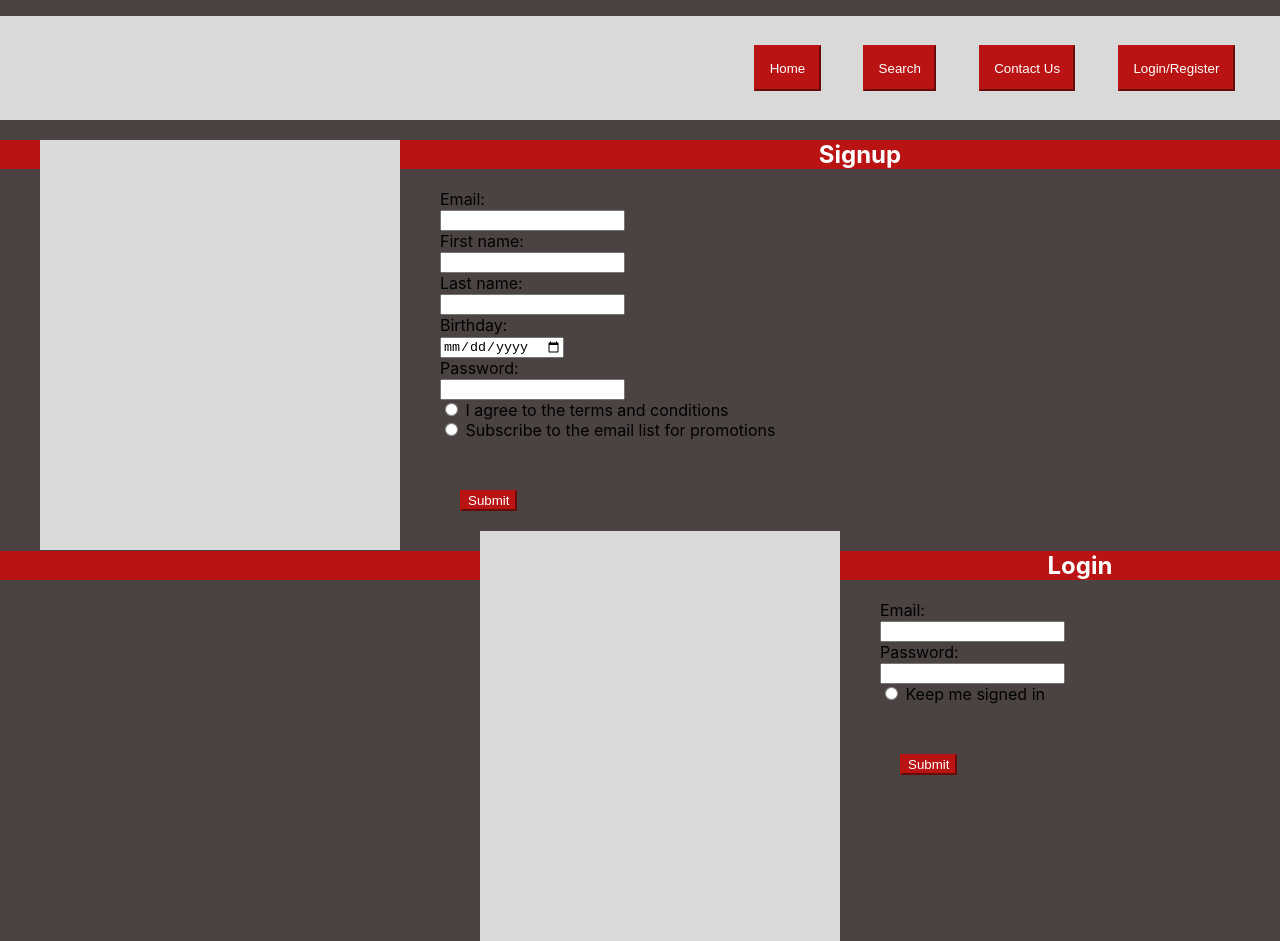
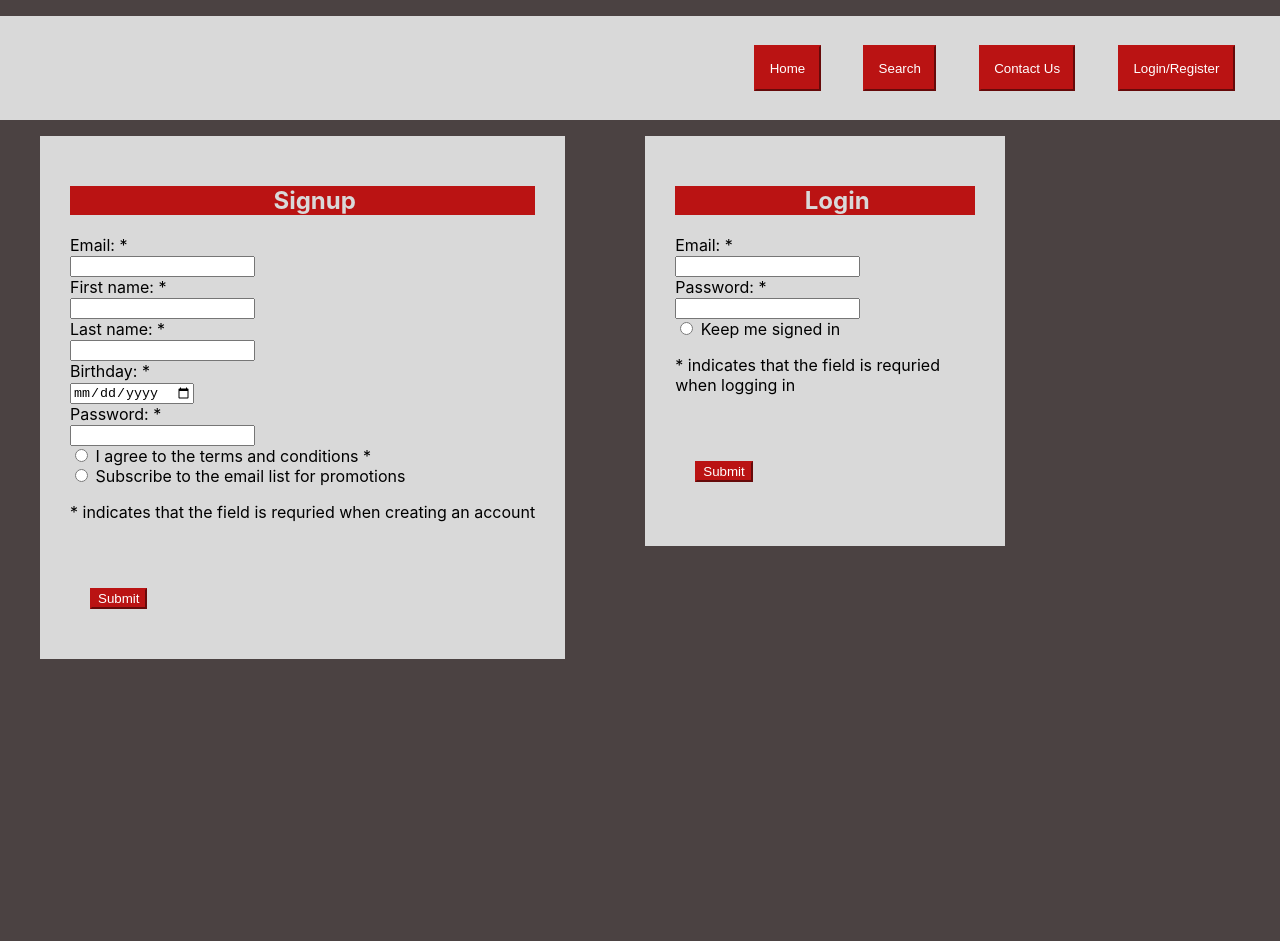
Before and after one commit to schneider811/CSCI6050_4040_Project, a React (Create React App) app in the folder ticketbookingapp/: page / in a window 1280 px wide. Both pictures are taken after a click on the button "Login/Register". After the commit the page ends 800 px from the top, so only its background shows below. Built offline with nearby package versions, Linux system fonts and the light colour scheme.

Commit message:
Fixed Format of Login/Signup

```diff
--- a/ticketbookingapp/src/Components/MoviePanel.js
+++ b/ticketbookingapp/src/Components/MoviePanel.js
@@ -8,7 +8,7 @@ function MoviePanel(params) {
         <p class = "title"> {params.name} </p>
 
         <button class = "book"> Book</button>
-        <button class = "trailer"> Trailer</button>
+        <button class = "trailer" onClick={() => {window.open("https://www.youtube.com/watch?v=fb5ELWi-ekk");}}> Trailer</button>
     </div>;
 }
 
--- a/ticketbookingapp/src/Pages/Home/Home.js
+++ b/ticketbookingapp/src/Pages/Home/Home.js
@@ -6,6 +6,7 @@ import "./HomeStyle.css";
 class Home extends React.Component {
     render() {
         return <div id="Home">
+            <h2>Now Playing</h2>
             <ul class="Carousel-NowPlaying" role="region">
                 <li class="MoviePanel">
                     <MoviePanel name="Jurassic Park" image="jurassicpark.png"/>
@@ -19,6 +20,10 @@ class Home extends React.Component {
                 <li class="MoviePanel">
                     <MoviePanel name="Jurassic World" image="jurassicpark.png"/>
                 </li>
+            </ul>
+
+            <h2>Coming Soon</h2>
+            <ul class="Carousel-ComingSoon" role="region">
                 <li class="MoviePanel">
                     <MoviePanel name="Jurassic World Fallen Kingdom" image="jurassicpark.png"/>
                 </li>
--- a/ticketbookingapp/src/Pages/Home/HomeStyle.css
+++ b/ticketbookingapp/src/Pages/Home/HomeStyle.css
@@ -10,3 +10,12 @@ ul.Carousel-NowPlaying > li {
     display: inline-block;
 
 }
+ul.Carousel-ComingSoon > li {
+    display: inline-block;
+
+}
+
+h2 {
+    padding-left: 1em;
+    color: #D9D9D9;
+}
--- a/ticketbookingapp/src/Pages/Signup/signup.css
+++ b/ticketbookingapp/src/Pages/Signup/signup.css
@@ -21,11 +21,8 @@
 
 #signup{
     float: left;
-    height: 350px;
-    width:300px;
-
-
-
+    height: fit-content;
+    width:fit-content;
 
 }
 
--- a/ticketbookingapp/src/Pages/Signup/signup.js
+++ b/ticketbookingapp/src/Pages/Signup/signup.js
@@ -6,7 +6,7 @@ class SignUp extends React.Component {
     render() {
         return (
             <div>
-                <div class = "input-box" id="signup"/>
+                <div class = "input-box" id="signup">
 
                 <div class="box-header">
                     <h2> Signup</h2>
@@ -14,50 +14,53 @@ class SignUp extends React.Component {
 
 
                 <form/>
-                    <label for="email"> Email:</label><br/>
+                    <label for="email"> Email: *</label><br/>
                     <input type="text" id="email" name="email"/><br/>
-                    <label for="fname">First name:</label><br/>
+                    <label for="fname">First name: *</label><br/>
                     <input type="text" id="fname" name="fname"/><br/>
-                    <label for="lname">Last name:</label><br/>
+                    <label for="lname">Last name: *</label><br/>
                     <input type="text" id="lname" name="lname"/><br/>
 
-                    <label for="birthday">Birthday:</label> <br/>
+                    <label for="birthday">Birthday: *</label> <br/>
                     <input type="date" id="birthday" name="birthday"/><br/>
 
-                    <label for="pswd">Password:</label><br/>
+                    <label for="pswd">Password: *</label><br/>
                     <input type="password" id="pswd" name="pswd"/><br/>
 
                     <input type="radio" id="terms" name="terms"/>
-                    <label for="terms"> I agree to the terms and conditions</label> <br/>
+                    <label for="terms"> I agree to the terms and conditions *</label> <br/>
 
                     <input type="radio" id="proms" name="proms"/>
                     <label for="proms"> Subscribe to the email list for promotions</label>
 
+                    <p>* indicates that the field is requried when creating an account</p>
 
                 <form/>
 
                 <button> Submit</button>
-
+                </div>
                 <div/>
-                <div class = "input-box" id="login"/>
+                <div class = "input-box" id="login">
                     <div class = "box-header">
                         <h2> Login</h2>
                     </div>
 
                     <form/>
-                        <label for="email"> Email:</label><br/>
+                        <label for="email"> Email: *</label><br/>
                         <input type="text" id="email" name="email"/><br/>
 
-                        <label for="pswd">Password:</label><br/>
+                        <label for="pswd">Password: *</label><br/>
                         <input type="password" id="pswd" name="pswd"/><br/>
 
                         <input type="radio" id="terms" name="terms"/>
                         <label for="sign"> Keep me signed in</label> <br/>
+                        <p>* indicates that the field is requried when logging in</p>
                     <form/>
 
                     <button> Submit</button>
 
                 <div/>
+                </div>
             </div>
         );
     }
```
Also changed, not shown: ticketbookingapp/src/Pages/Signup/signup.html (+0 -8 lines), ticketbookingapp/src/Pages/Checkout/Checkout.css (added), ticketbookingapp/src/Pages/Checkout/Checkout.js (added).
